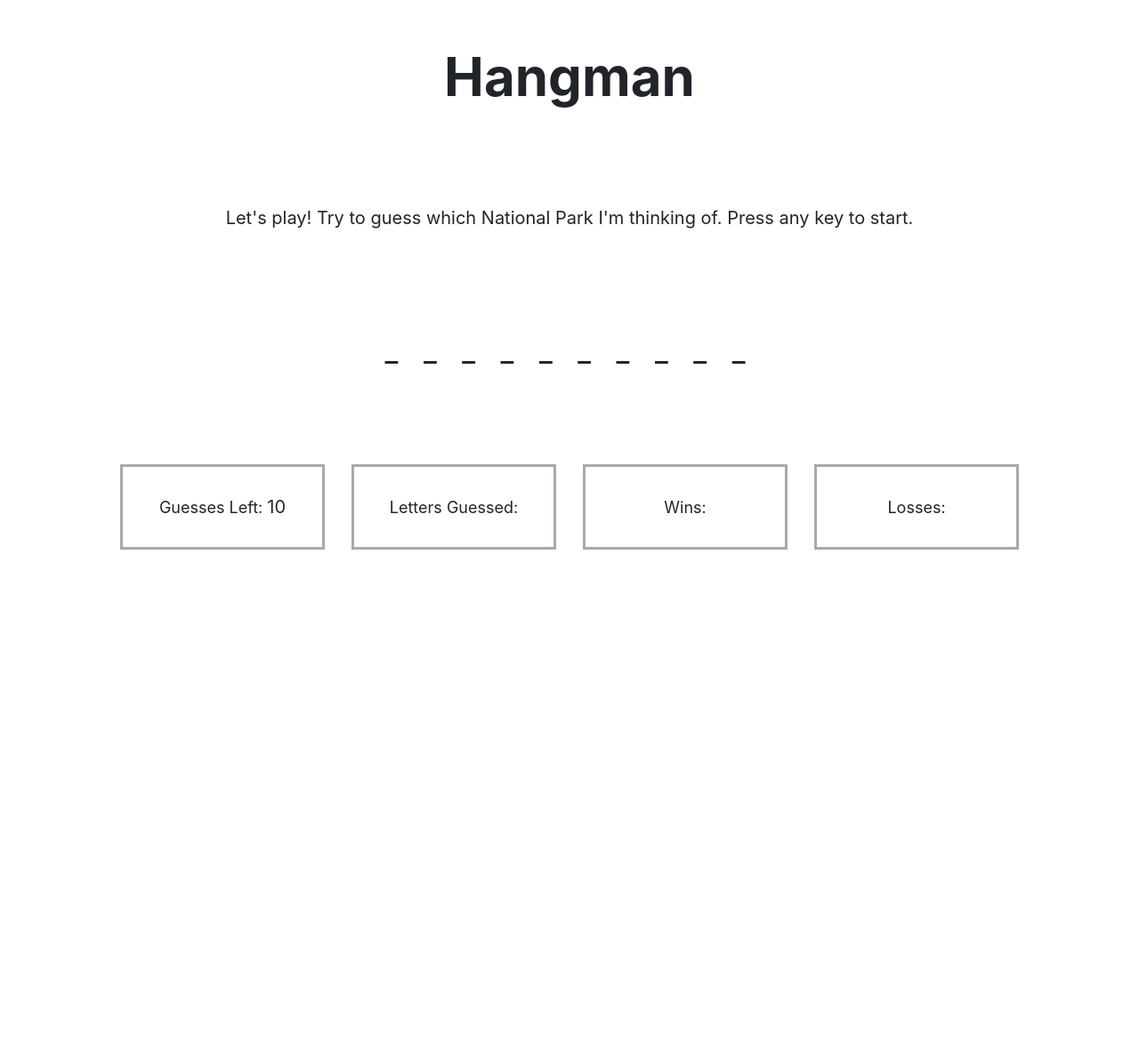
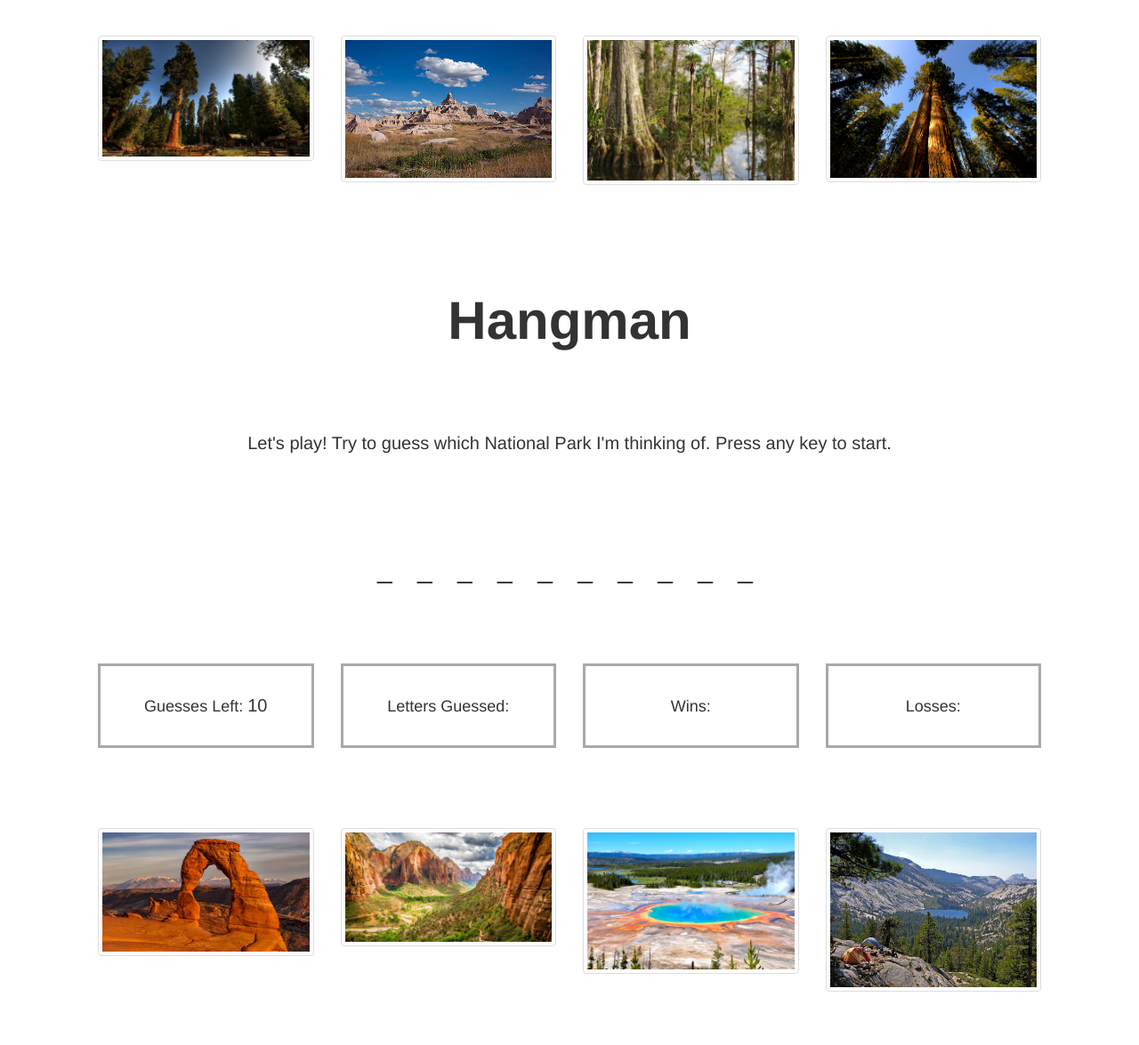
Before and after one commit to kguerre/Hangman-Game, a plain HTML site: page index.html in a window 1280 px wide. Shown: the whole page at 89% size. Before the commit the page ends 800 px from the top, so only its background shows below. Drawn offline with nearby package versions, Linux system fonts and the light colour scheme.

Commit message:
added images

```diff
--- a/assets/css/reset.css
+++ b/assets/css/reset.css
@@ -0,0 +1,134 @@
+/* http://meyerweb.com/eric/tools/css/reset/
+   v2.0 | 20110126
+   License: none (public domain)
+*/
+
+html,
+body,
+div,
+span,
+applet,
+object,
+iframe,
+h1,
+h2,
+h3,
+h4,
+h5,
+h6,
+p,
+blockquote,
+pre,
+a,
+abbr,
+acronym,
+address,
+big,
+cite,
+code,
+del,
+dfn,
+em,
+img,
+ins,
+kbd,
+q,
+s,
+samp,
+small,
+strike,
+strong,
+sub,
+sup,
+tt,
+var,
+b,
+u,
+i,
+center,
+dl,
+dt,
+dd,
+ol,
+ul,
+li,
+fieldset,
+form,
+label,
+legend,
+table,
+caption,
+tbody,
+tfoot,
+thead,
+tr,
+th,
+td,
+article,
+aside,
+canvas,
+details,
+embed,
+figure,
+figcaption,
+footer,
+header,
+hgroup,
+menu,
+nav,
+output,
+ruby,
+section,
+summary,
+time,
+mark,
+audio,
+video {
+  padding: 0;
+  margin: 0;
+  font: inherit;
+  font-size: 100%;
+  vertical-align: baseline;
+  border: 0;
+}
+/* HTML5 display-role reset for older browsers */
+article,
+aside,
+details,
+figcaption,
+figure,
+footer,
+header,
+hgroup,
+menu,
+nav,
+section {
+  display: block;
+}
+
+body {
+  line-height: 1;
+}
+
+ol,
+ul {
+  list-style: none;
+}
+
+blockquote,
+q {
+  quotes: none;
+}
+
+blockquote:before,
+blockquote:after,
+q:before,
+q:after {
+  content: "";
+  content: none;
+}
+
+table {
+  border-spacing: 0;
+  border-collapse: collapse;
+}
--- a/assets/css/style.css
+++ b/assets/css/style.css
@@ -1,5 +1,5 @@
 div.row {
-	padding: 50px;
+	padding: 40px;
 }
 
 #heading {
@@ -26,3 +26,8 @@ div.row {
 #guesses-left, #wrong-guesses, #win-counter, #loss-counter {
 	font-size: 20px;
 }
+
+.park-img {
+	width: 250px;
+	height: 100px;
+}
--- a/index.html
+++ b/index.html
@@ -4,13 +4,35 @@
   <meta charset="UTF-8">
   <title>Hangman</title>
 
-  <link rel="stylesheet" type="text/css" href="assets/css/reset.css">
+  <!-- <link rel="stylesheet" type="text/css" href="assets/css/reset.css"> -->
   <link rel="stylesheet" type="text/css" href="assets/css/style.css">
   <link rel="stylesheet" type="text/css" href="https://maxcdn.bootstrapcdn.com/bootswatch/3.3.7/darkly/bootstrap.min.css">
 
 </head>
 <body>
 <div class="container">
+<div class="row">
+  <div class="col-xs-6 col-md-3">
+    <a href="http://www.wallpapers-web.com/data/out/168/5273623-redwood-national-park-wallpapers.jpg" class="thumbnail">
+      <img src="assets/images/redwood.jpg" class="park-img" alt="Redwood National Park">
+    </a>
+  </div>
+  <div class="col-xs-6 col-md-3">
+    <a href="https://upload.wikimedia.org/wikipedia/commons/thumb/5/55/Badlands_National_Park%2C_South_Dakota%2C_04594u.jpg/450px-Badlands_National_Park%2C_South_Dakota%2C_04594u.jpg" class="thumbnail">
+      <img src="assets/images/badlands.jpg" class="park-img" alt="Badlands National Park">
+    </a>
+  </div>
+  <div class="col-xs-6 col-md-3">
+    <a href="http://topworldresort.com/wp-content/uploads/2016/06/Everglades-National-Park-Trees.jpg" class="thumbnail">
+      <img src="assets/images/everglades.jpg" class="park-img" alt="Everglades National Park">
+    </a>
+  </div>
+  <div class="col-xs-6 col-md-3">
+    <a href="http://www.150.parks.ca.gov/pages/150/images/p0068712giantmajesty.jpg" class="thumbnail">
+      <img src="assets/images/sequoia.jpg" class="park-img" alt="Sequoia National Park">
+    </a>
+  </div>
+  </div>
   <div class="row">
     <div class="col-md-12" align="center">
       <h1 id="heading">Hangman</h1>
@@ -42,6 +64,28 @@
       <p class="stats">Losses: <span id="loss-counter"></span></p>
     </div>
   </div>
+  <div class="row">
+  <div class="col-xs-6 col-md-3">
+    <a href="http://d3fwg7duxxz219.cloudfront.net/wp-content/uploads/2015/01/Arches-Delicate-Arch_iStock_680-612x353.jpg" class="thumbnail">
+      <img src="assets/images/arches.jpg" class="park-img" alt="Arches National Park">
+    </a>
+  </div>
+  <div class="col-xs-6 col-md-3">
+    <a href="https://media.deseretdigital.com/file/34840f5751?crop=top:0|left:0|width:940|height:500|gravity:Center&quality=55&interlace=none&resize=width:940&order=resize,crop&c=14&a=8e1c7dfe" class="thumbnail">
+      <img src="assets/images/zion.jpeg" class="park-img" alt="Zion National Park">
+    </a>
+  </div>
+  <div class="col-xs-6 col-md-3">
+    <a href="https://c1.staticflickr.com/7/6162/6193544515_6e00ffb426_b.jpg" class="thumbnail">
+      <img src="assets/images/yellowstone.jpg" class="park-img" alt="Yellowstone National Park">
+    </a>
+  </div>
+  <div class="col-xs-6 col-md-3">
+    <a href="http://www.yosemite.com/wp-content/uploads/2013/07/Merced-Lake-back-of-Half-Dome_Kenny-Karst.jpg" class="thumbnail">
+      <img src="assets/images/yosemite.jpg" class="park-img" alt="Yosemite National Park">
+    </a>
+  </div>
+  </div>
 </div>
 
 <script type="text/javascript" src="assets/javascript/game.js"></script>
```
Also changed, not shown: assets/javascript/game.js (+40 -11 lines), assets/images/arches.jpg (added), assets/images/badlands.jpg (added), assets/images/everglades.jpg (added), assets/images/redwood.jpg (added), assets/images/sequoia.jpg (added), assets/images/yellowstone.jpg (added), assets/images/yosemite.jpg (added), assets/images/zion.jpeg (added).
